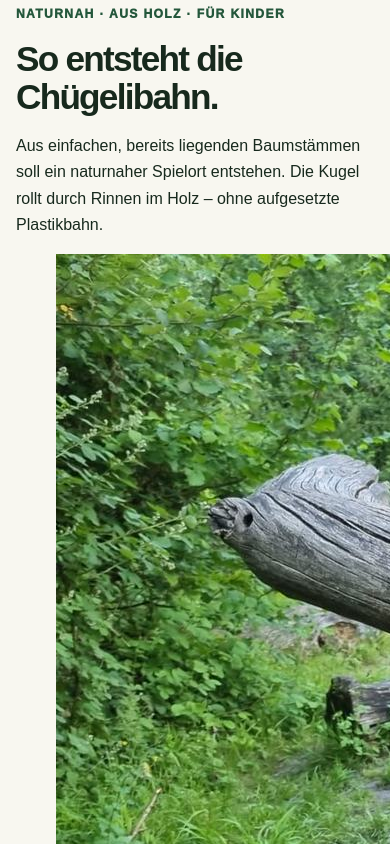
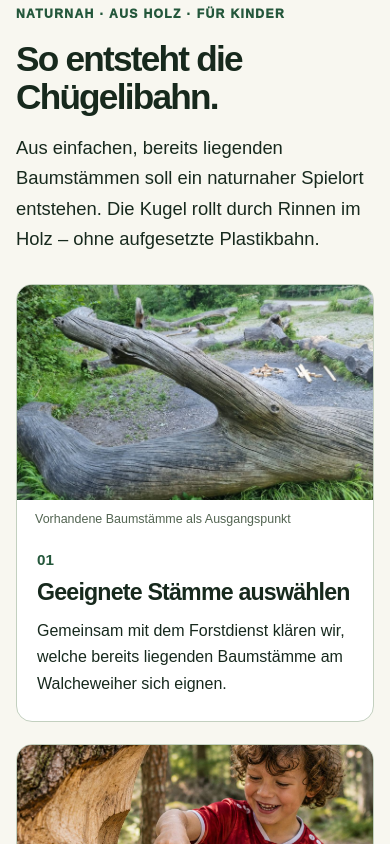
Before and after one commit to stefanott1007/chuegelibahn, a plain HTML site: page index.html in a window 390 px wide. Shown: the part 860-1704 px from the top of the page. Drawn offline with Linux system fonts and the light colour scheme.

Commit message:
Responsive Karten für drei Bauschritte gestalten

```diff
--- a/styles.css
+++ b/styles.css
@@ -2033,3 +2033,67 @@ body {
   border-top: 1px solid #cbd6c7;
   margin: 24px 0;
 }
+
+/* Homepage: three illustrated steps for building the Chügelibahn */
+.build-intro {
+  max-width: 760px;
+  font-size: 1.15rem;
+  margin-bottom: 30px;
+}
+.build-steps {
+  display: grid;
+  grid-template-columns: repeat(3, minmax(0, 1fr));
+  gap: 22px;
+  margin: 28px 0;
+}
+.build-step {
+  overflow: hidden;
+  border: 1px solid var(--border);
+  background: #fff;
+  border-radius: 16px;
+}
+.build-step figure {
+  margin: 0;
+}
+.build-step img {
+  display: block;
+  width: 100%;
+  height: 230px;
+  object-fit: cover;
+}
+.build-step figcaption {
+  padding: 10px 18px 0;
+  font-size: .78rem;
+  color: var(--muted);
+}
+.build-step-copy {
+  padding: 18px 20px 24px;
+}
+.build-number {
+  display: inline-block;
+  font-size: .95rem;
+  font-weight: 900;
+  color: var(--green);
+  margin-bottom: 8px;
+}
+.build-step h3 {
+  font-size: 1.45rem;
+  line-height: 1.15;
+  margin-bottom: 12px;
+}
+.build-step p {
+  margin: 0;
+}
+.build-disclaimer {
+  max-width: 900px;
+  margin: 22px 0;
+}
+@media (max-width: 880px) {
+  .build-steps { grid-template-columns: 1fr; }
+  .build-step { display: grid; grid-template-columns: minmax(0, 1fr) minmax(0, 1fr); }
+  .build-step img { height: 100%; min-height: 220px; }
+}
+@media (max-width: 600px) {
+  .build-step { display: block; }
+  .build-step img { height: 215px; min-height: 0; }
+}
```
